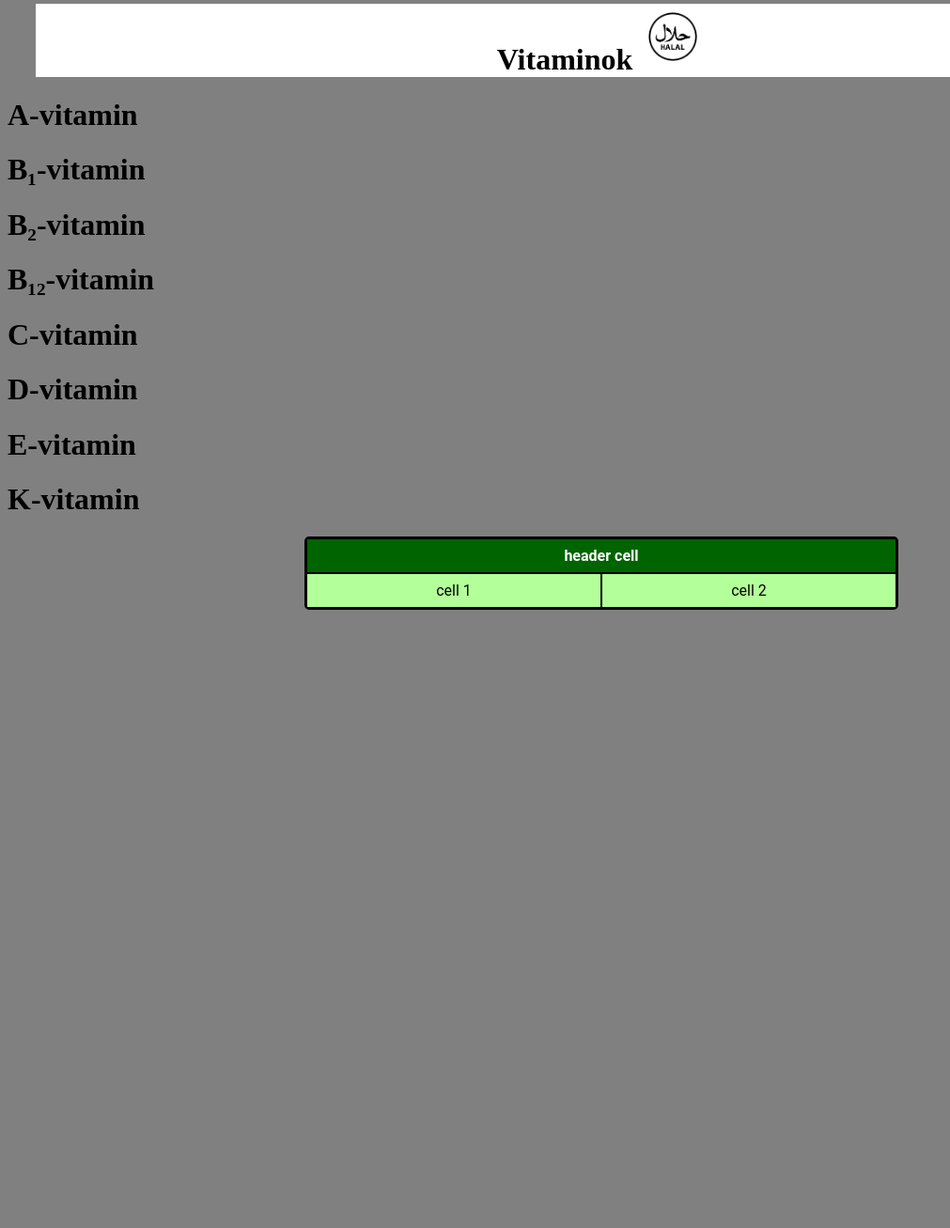
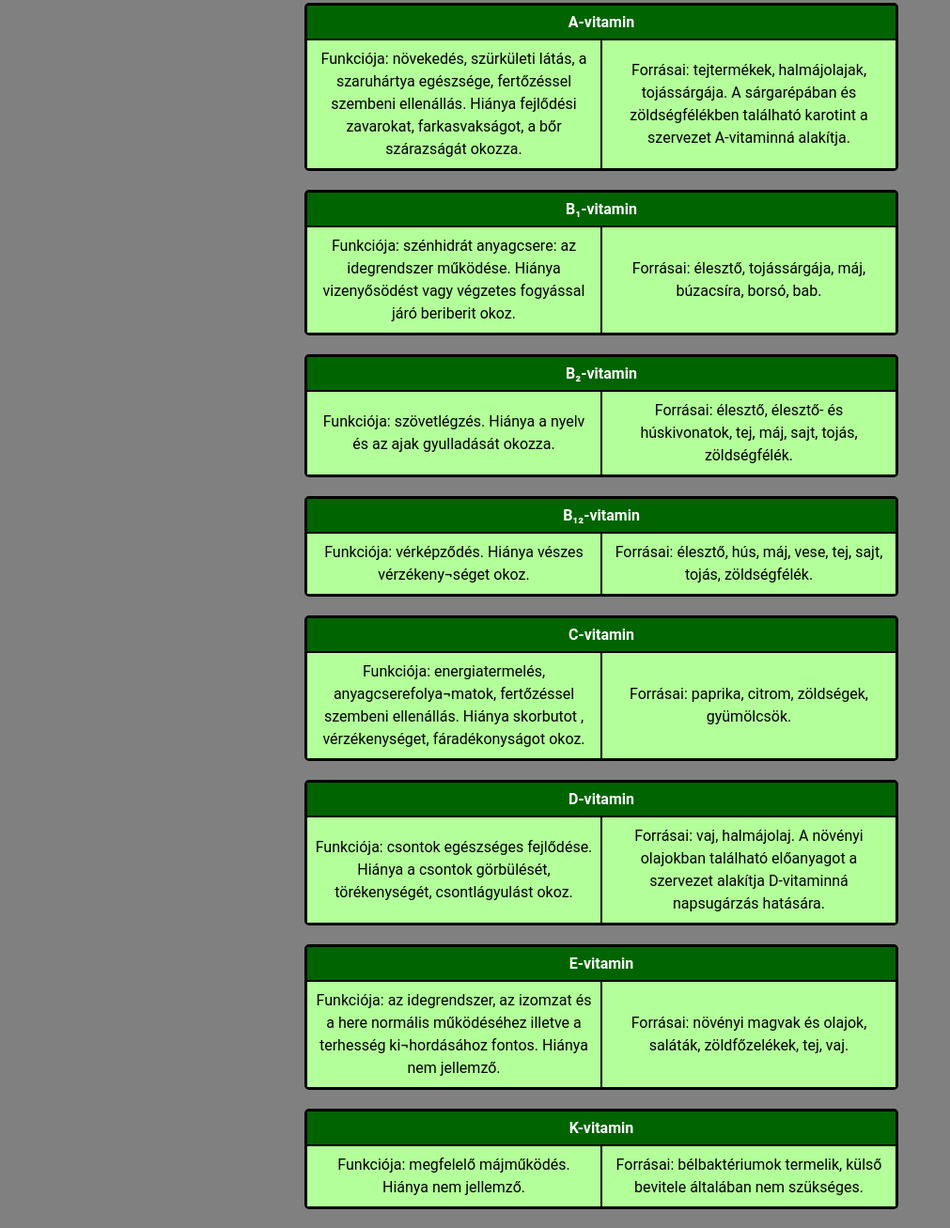
Before and after one commit to feerenc/vitamin, a plain HTML site: page index.html in a window 1280 px wide. Shown: the part 17-1324 px from the top of the page at 94% size, without its empty margins (0-1011 px from the left). Before the commit the page ends 800 px from the top, so only its background shows below. Drawn offline with Linux system fonts and the light colour scheme.

Commit message:
vitamin táblák kész

```diff
--- a/index.html
+++ b/index.html
@@ -17,6 +17,7 @@
             border: 2px solid black;
             border-radius: 5px;
             font-family: 'Roboto', sans-serif;
+            table-layout: fixed;
         }
         th, td {
             border: 1px solid black;
@@ -29,50 +30,103 @@
         }
         td {
             background-color: #b3ff99;
+            line-height: 1.5;
         }
     </style>
 </head>
 <body>
-    <div id="cim">
-        <h1>Vitaminok <img src="halal.jpg" alt="halal" width="70"></h1>
-    </div>
-    <div id="vitamin">
-        <h1>A-vitamin</h1>
-
-    </div>
-    <div id="vitamin">
-        <h1>B₁-vitamin</h1>
-
-    </div>
-    <div id="vitamin">
-        <h1>B₂-vitamin</h1>
-
-    </div>
-    <div id="vitamin">
-        <h1>B₁₂-vitamin</h1>
-
-    </div>
-    <div id="vitamin">
-        <h1>C-vitamin</h1>
-    </div>
-    <div id="vitamin">
-        <h1>D-vitamin</h1>
-    </div>
-    <div id="vitamin">
-        <h1>E-vitamin</h1>
-    </div>
-    <div id="vitamin">
-        <h1>K-vitamin</h1>
-
-    </div>
     <div class="table-container">
         <table>
             <tr>
-                <th colspan="2">header cell</th>
+                <th colspan="2">A-vitamin</th>
             </tr>
             <tr>
-                <td>cell 1</td>
-                <td>cell 2</td>
+                <td>Funkciója: növekedés, szürkületi látás, a szaruhártya egészsége, fertőzéssel szembeni ellenállás. Hiánya fejlődési zavarokat, farkasvakságot, a bőr szárazságát okozza.</td>
+                <td>Forrásai: tejtermékek, halmájolajak, tojássárgája. A sárgarépában és zöldségfélékben található karotint  a szervezet A-vitaminná alakítja.</td>
+            </tr>
+        </table>
+    </div>
+
+    <div class="table-container">
+        <table>
+            <tr>
+                <th colspan="2">B₁-vitamin</th>
+            </tr>
+            <tr>
+                <td>Funkciója: szénhidrát anyagcsere: az idegrendszer működése. Hiánya vizenyősödést vagy végzetes fogyással járó beriberit okoz.</td>
+                <td>Forrásai: élesztő, tojássárgája, máj, búzacsíra, borsó, bab.</td>
+            </tr>
+        </table>
+    </div>
+
+    <div class="table-container">
+        <table>
+            <tr>
+                <th colspan="2">B₂-vitamin</th>
+            </tr>
+            <tr>
+                <td>Funkciója: szövetlégzés. Hiánya a nyelv és az ajak gyulladását okozza.</td>
+                <td>Forrásai: élesztő, élesztő- és húskivonatok, tej, máj, sajt, tojás, zöldségfélék.</td>
+            </tr>
+        </table>
+    </div>
+
+    <div class="table-container">
+        <table>
+            <tr>
+                <th colspan="2">B₁₂-vitamin</th>
+            </tr>
+            <tr>
+                <td>Funkciója: vérképződés. Hiánya vészes vérzékeny¬séget okoz.</td>
+                <td>Forrásai: élesztő, hús, máj, vese, tej, sajt, tojás, zöldségfélék.</td>
+            </tr>
+        </table>
+    </div>
+
+    <div class="table-container">
+        <table>
+            <tr>
+                <th colspan="2">C-vitamin</th>
+            </tr>
+            <tr>
+                <td>Funkciója: energiatermelés, anyagcserefolya¬matok, fertőzéssel szembeni ellenállás. Hiánya skorbutot , vérzékenységet, fáradékonyságot okoz.</td>
+                <td>Forrásai: paprika, citrom, zöldségek, gyümölcsök.</td>
+            </tr>
+        </table>
+    </div>
+
+    <div class="table-container">
+        <table>
+            <tr>
+                <th colspan="2">D-vitamin</th>
+            </tr>
+            <tr>
+                <td>Funkciója: csontok egészséges fejlődése. Hiánya a csontok görbülését, törékenységét, csontlágyulást okoz.</td>
+                <td>Forrásai: vaj, halmájolaj. A növényi olajokban található előanyagot a szervezet alakítja D-vitaminná  napsugárzás hatására.</td>
+            </tr>
+        </table>
+    </div>
+
+    <div class="table-container">
+        <table>
+            <tr>
+                <th colspan="2">E-vitamin</th>
+            </tr>
+            <tr>
+                <td>Funkciója: az idegrendszer, az izomzat és a here normális működéséhez illetve a terhesség ki¬hordásához fontos. Hiánya nem jellemző.</td>
+                <td>Forrásai: növényi magvak és olajok, saláták, zöldfőzelékek, tej, vaj.</td>
+            </tr>
+        </table>
+    </div>
+
+    <div class="table-container">
+        <table>
+            <tr>
+                <th colspan="2">K-vitamin</th>
+            </tr>
+            <tr>
+                <td>Funkciója: megfelelő májműködés.  Hiánya nem jellemző.</td>
+                <td>Forrásai: bélbaktériumok termelik, külső bevitele általában nem szükséges.</td>
             </tr>
         </table>
     </div>
```
